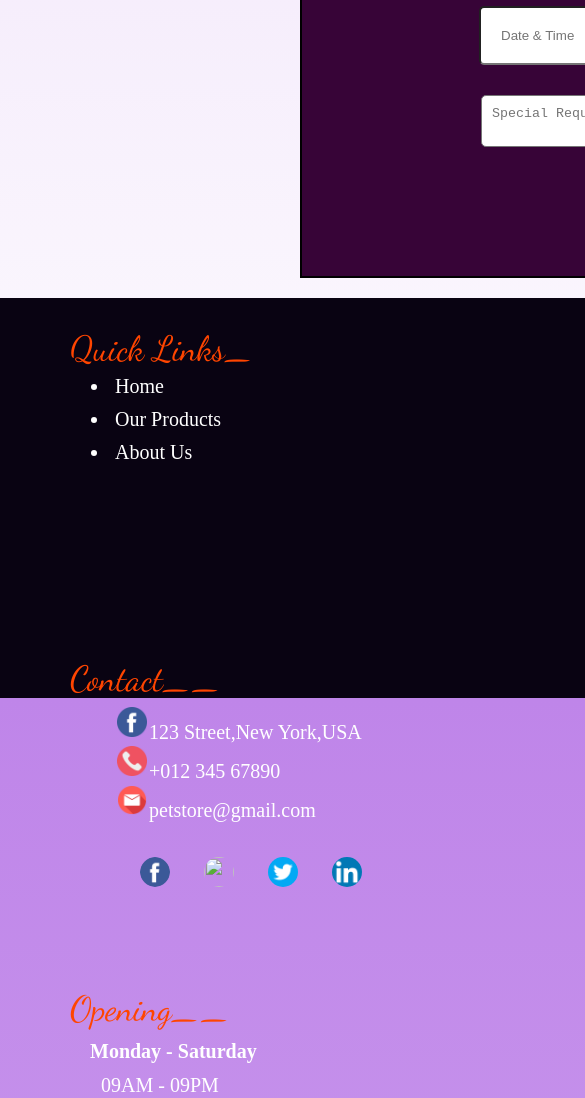
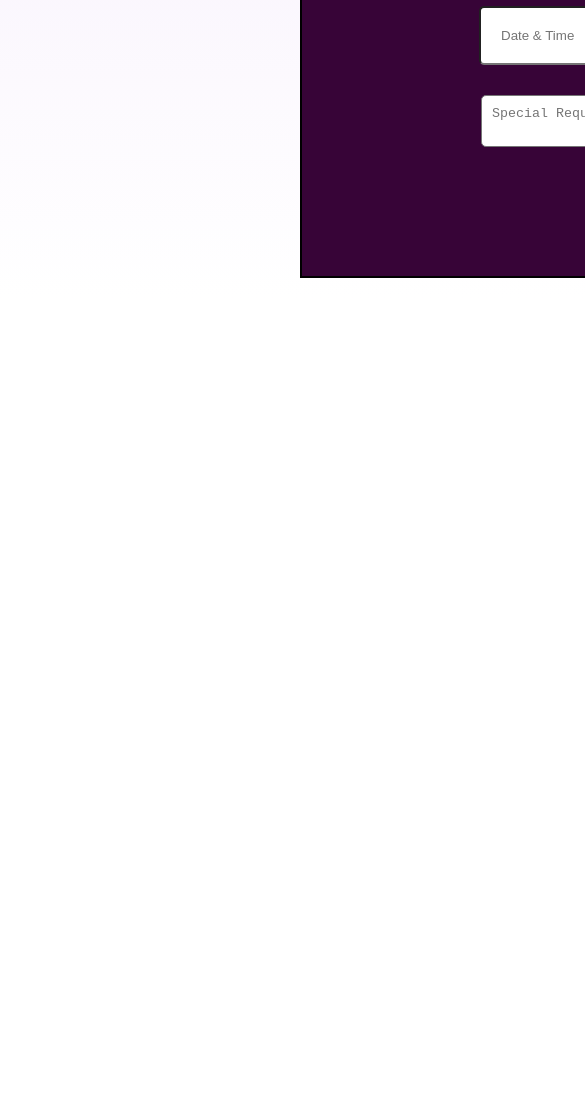
Before and after one commit to NikitaJagtap2003/assignment24, a plain HTML site: page index.html in a window 390 px wide. Shown: the part 4271-5369 px from the top of the page, 585 px wide, since content can reach past the window. After the commit the page ends 4569 px from the top, so only its background shows below. Drawn offline with Linux system fonts and the light colour scheme; a web font is replaced by a local one.

```diff
--- a/index.html
+++ b/index.html
@@ -487,55 +487,6 @@
 </div>
 </div>
     <!---------------------footer page----------------------------->
-<footer>
-   <span id="CONTACT">
-      <div class="CONTACT"></span>
-         <div class="box_info">
-            <div class="box_info1">
-         <span class="details">Quick Links_</span>
-         <ul id="list">
-         <a href="./index.html"> <li id="info">Home </li></a>
-         <a href="#Our Products">  <li id="info">Our Products</li></a>
-         <a href="#ABOUT"><li id="info">About Us</li></a>
-         </ul>
-            </div>
-         </div>
-         <div class="box_info">
-            <div class="box_info1">
-         <span class="details">Contact__</span>
-         <p id="info">
-            <img src="./images/facebook.png" id="icons" ><span >123 Street,New York,USA</span><br/>
-            <img src="./images/phone-call.png" id="icons" ><span>+012 345 67890</span><br/>
-            <img src="./images/mail.png" id="icons"><span>petstore@gmail.com</span>
-         </p>
-         <p>
-         <img src="./images/facebook.png" id="media" >
-         <img src="./images/insta.png" id="media">
-         <img src="./images/twitter .png"id="media" >
-         <img src="./images/social.png"id="media">
-      </p>
-         </div>
-         </div>
-         <div class="box_info">
-         <div class="box_info1">
-         <span class="details">Opening__</span>
-         <P id="day"><b>Monday - Saturday</b></P>
-         <p id="time">09AM - 09PM</p>
-         <p id="day"><b>Sunday</b></p>
-         <p id="time">10AM - 08PM</p>
-         </div>
-         </div>
-         <div class="box_info">
-         <div class="box_info1">
-         <span class="details">Newsletter__</span>
-         <P id="news">We have partnered with the top pet newsletters out there, from those that focus on dogs and cats, to those geared towards fish and reptile owners. Scroll down to explore our pet offerings.</P>
-         <input type="text" placeholder="Your Mail" id="mail">
-         <button id="BTN2">SIGNUP</button>
-      </div>
-         </div>
 
-      </div>
-   </div>
-</footer>
 </body>
 </html>
```
